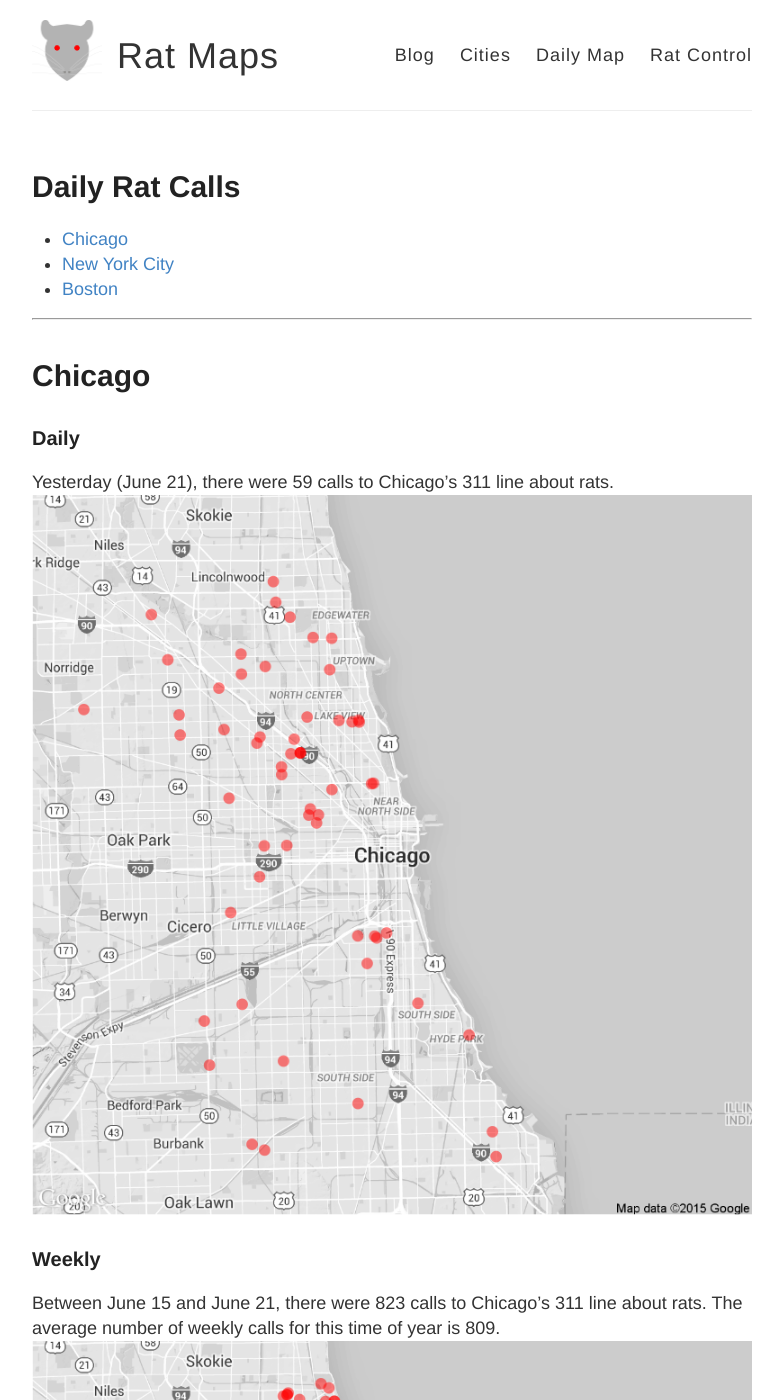
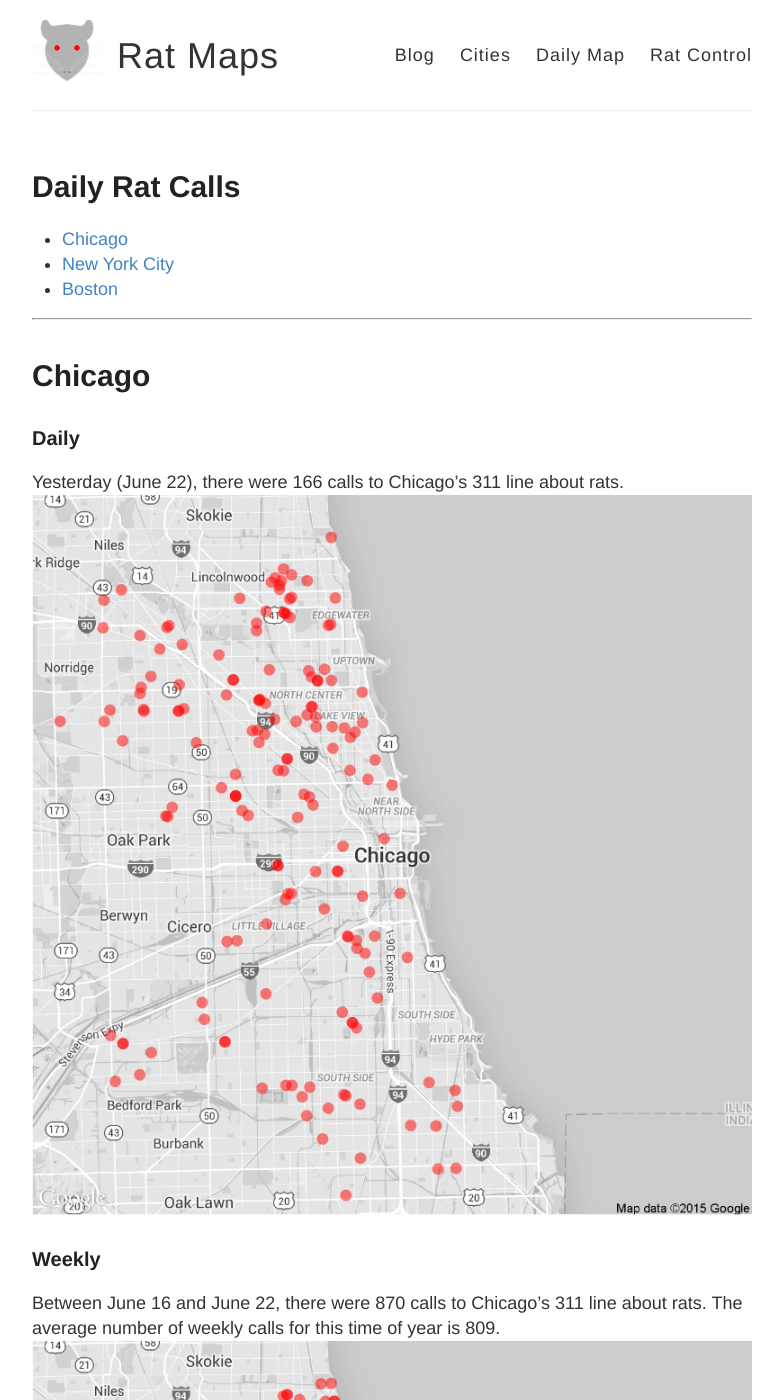
Before and after one commit to DanielHadley/ratmaps, a Jekyll site: the page built from daily.md, in a window 1280 px wide and 1400 px high. Shown: the whole window, without its empty margins (248-1031 px from the left). Built offline with Jekyll 4.4.1, drawn with Linux system fonts in a browser that asks for light colours; comment, search, counter and statistics services are not loaded; some of the changed text lies outside the part shown.

Commit message:
Daily Maps

```diff
--- a/daily.md
+++ b/daily.md
@@ -15,22 +15,22 @@
 
 ### Daily
 
-Yesterday (June 21), there were 59 calls to Chicago's 311 line about rats.
+Yesterday (June 22), there were 166 calls to Chicago's 311 line about rats.
 ![Chicago rat calls to 311 weekly map]({{ site.cityimages }}/daily/Chicago_Rat_Map_Daily.png)
 
 ### Weekly
-Between June 15 and June 21, there were 823 calls to Chicago's 311 line about rats. The average number of weekly calls for this time of year is 809.
+Between June 16 and June 22, there were 870 calls to Chicago's 311 line about rats. The average number of weekly calls for this time of year is 809.
 ![Chicago rat calls to 311 weekly map]({{ site.cityimages }}/daily/Chicago_Rat_Map_Weekly.png)
 ***
 # New York City <a id="nyc"><a>
 
 ### Daily
 
-Yesterday (June 21), there were 0 calls to New York City's 311 line about rats.
+Yesterday (June 22), there were 0 calls to New York City's 311 line about rats.
 ![NYC rat calls to 311 weekly map]({{ site.cityimages }}/daily/NYC_Rat_Map_Daily.png)
 
 ### Weekly
-Between June 15 and June 21, there were 0 calls to New York City's 311 line about rats. The average number of weekly calls for this time of year is 277.
+Between June 16 and June 22, there were 0 calls to New York City's 311 line about rats. The average number of weekly calls for this time of year is 277.
 ![NYC rat calls to 311 weekly map]({{ site.cityimages }}/daily/NYC_Rat_Map_Weekly.png)
 
 Each red dot represents one call about a rat seen in that location. The dots are transparent, so multiple calls from one location will be seen as a solid dot. The usual caveats apply: more calls do not necessarily mean that there are more rats in that location than other parts of the city. A cluster of dots could indicate that one resident is unusually vocal about rodents in his or her neighborhood. Also, more densely populated neighborhoods tend to make more calls to 311.
```
Also changed, not shown: images/pages/daily/Chicago_Rat_Map_Daily.png, images/pages/daily/Chicago_Rat_Map_Weekly.png, images/pages/daily/NYC_Rat_Map_Daily.png, images/pages/daily/NYC_Rat_Map_Weekly.png.
